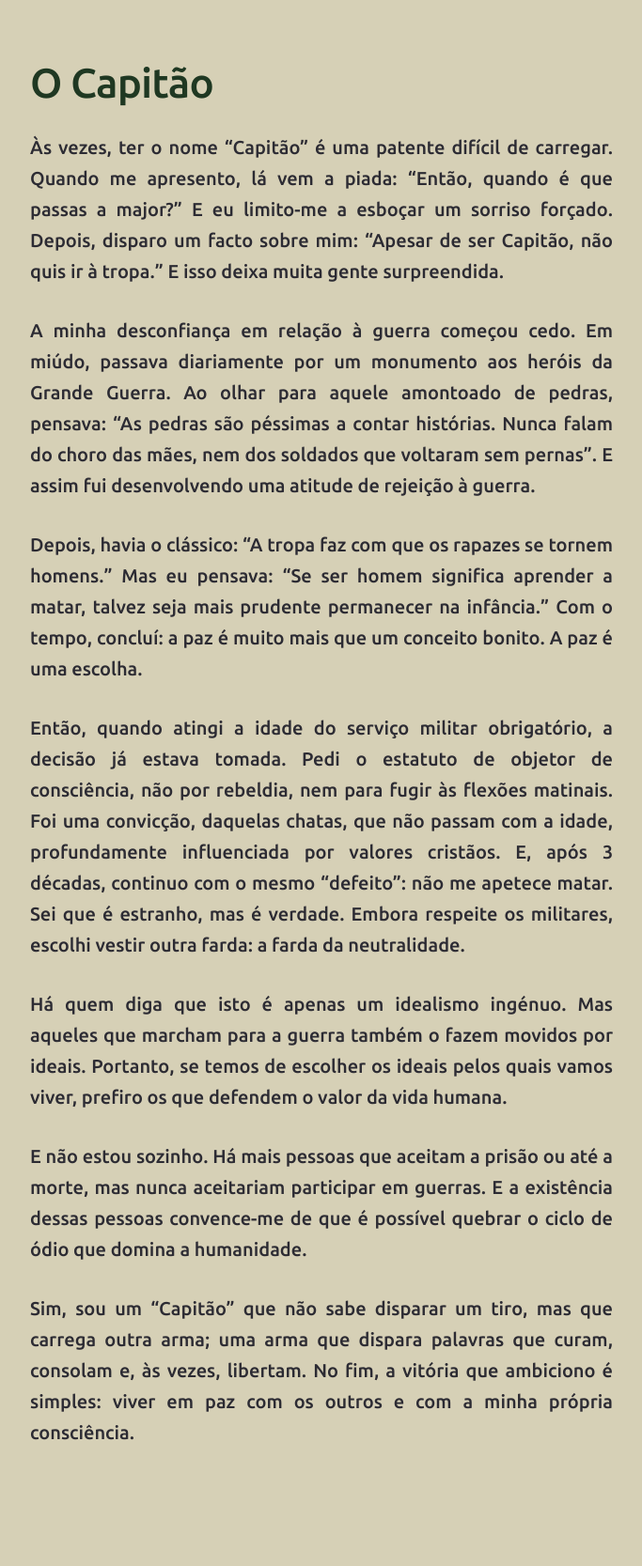
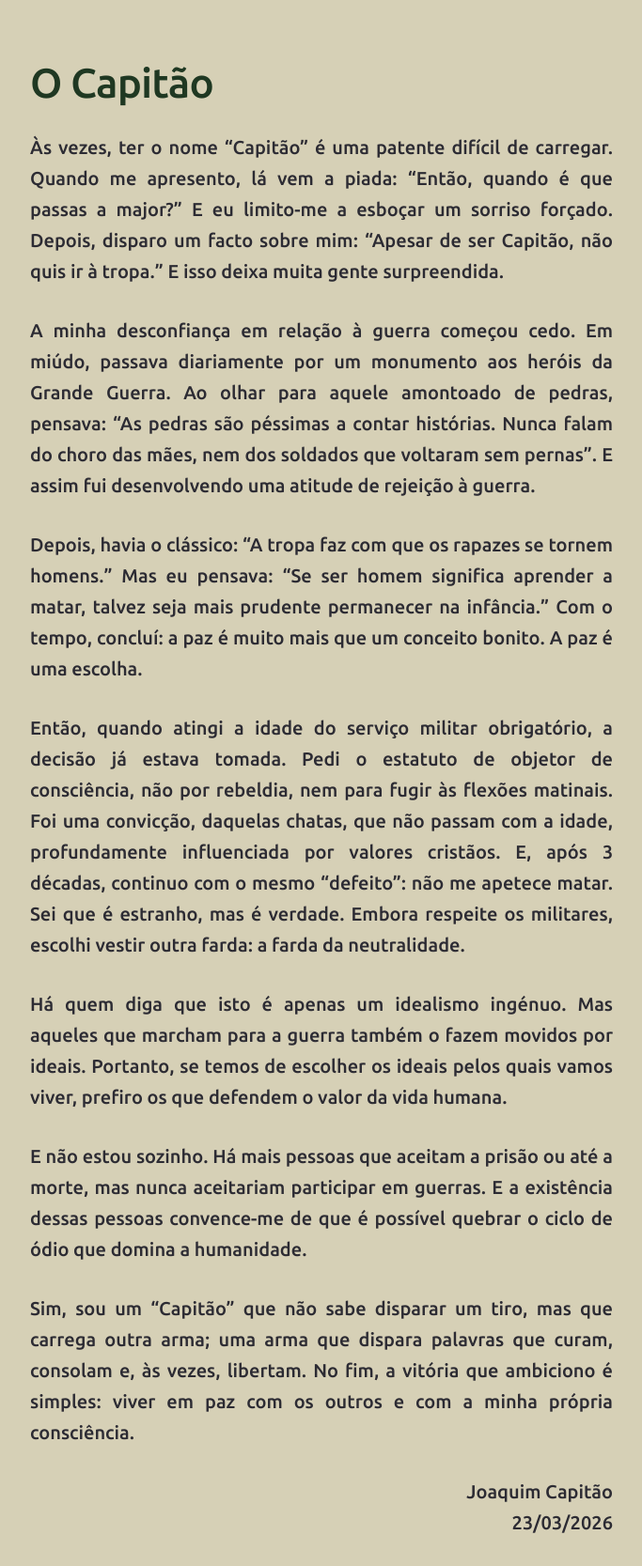
Before and after one commit to joaquim-capitao/queime-depois-de-ler, a Jekyll site: the page built from exp/o-capitao.md, in a window 1280 px wide. Shown: the whole page at 94% size, without its empty margins (298-981 px from the left). Built offline with Jekyll 4.4.1, drawn with Linux system fonts in a browser that asks for light colours; our own code applies the rules of GitHub Pages for plain Markdown files; before the commit the page ends 1601 px from its top, so only the background shows below that.

Commit message:
Update O Capitão with author and date
Added author's name and date at the end of the document.

```diff
--- a/exp/o-capitao.md
+++ b/exp/o-capitao.md
@@ -1,3 +1,5 @@
+
+
 # O Capitão
 
 Às vezes, ter o nome “Capitão” é uma patente difícil de carregar. Quando me apresento, lá vem a piada: “Então, quando é que passas a major?” E eu limito-me a esboçar um sorriso forçado. Depois, disparo um facto sobre mim: “Apesar de ser Capitão, não quis ir à tropa.” E isso deixa muita gente surpreendida.
@@ -13,3 +15,6 @@
 E não estou sozinho. Há mais pessoas que aceitam a prisão ou até a morte, mas nunca aceitariam participar em guerras. E a existência dessas pessoas convence-me de que é possível quebrar o ciclo de ódio que domina a humanidade.
 
 Sim, sou um “Capitão” que não sabe disparar um tiro, mas que carrega outra arma; uma arma que dispara palavras que curam, consolam e, às vezes, libertam. No fim, a vitória que ambiciono é simples: viver em paz com os outros e com a minha própria consciência.
+
+<div align="right">Joaquim Capitão</div>
+<div align="right">23/03/2026</div>
```
